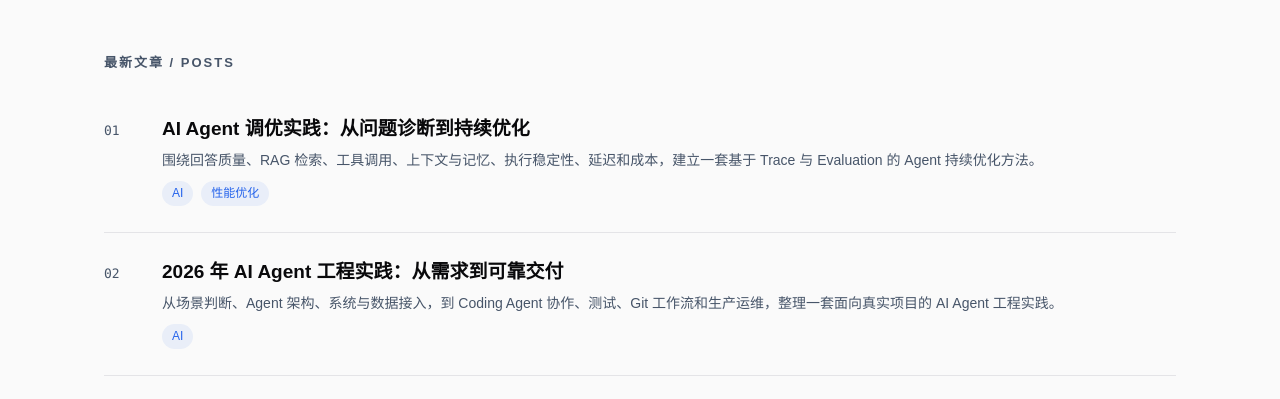
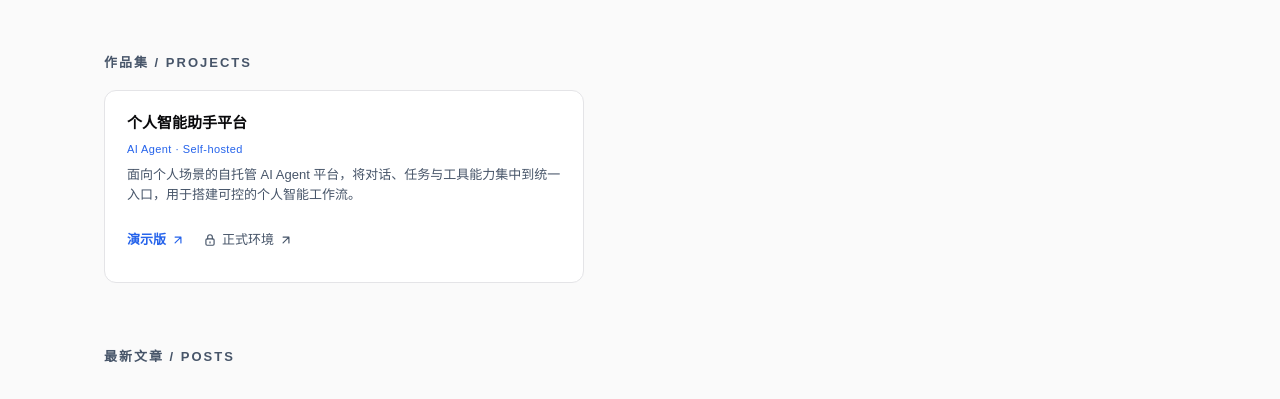
Before and after one commit to leocs2417/blog, an Astro site in the folder site/: page / in a window 1280 px wide. Shown: the part 395-794 px from the top of the page. Built offline with nearby package versions, Linux system fonts and the light colour scheme; Astro itself is replaced by a stand-in of ours.

Commit message:
feat: restore homepage portfolio with HTTPS links

```diff
--- a/site/src/pages/index.astro
+++ b/site/src/pages/index.astro
@@ -7,8 +7,6 @@ import { sortPosts, BASE } from '../lib/utils';
 
 const posts = sortPosts(await getCollection('posts')).slice(0, 8);
 const total = sortPosts(await getCollection('posts')).length;
-// Re-enable after the public security website filing is complete.
-const showProjects = false;
 ---
 <BaseLayout title="Leo Chen 的个人空间" active="home">
   <main>
@@ -33,7 +31,6 @@ const showProjects = false;
       <img class="avatar" src={`${BASE}assets/avatar.jpeg`} alt="Leo Chen 的头像" width="132" height="132">
     </header>
 
-    {showProjects && (
     <section class="wrap" style="padding-bottom:64px">
       <h2 class="section-title">作品集 / Projects</h2>
       <div style="display:grid; grid-template-columns:1fr; max-width:480px; gap:16px">
@@ -42,13 +39,12 @@ const showProjects = false;
           subtitle="AI Agent · Self-hosted"
           description="面向个人场景的自托管 AI Agent 平台，将对话、任务与工具能力集中到统一入口，用于搭建可控的个人智能工作流。"
           links={[
-              { label: '交互演示', href: 'http://82.157.148.18:8082', primary: true },
-              { label: '正式应用', href: 'http://82.157.148.18:8080', requiresLogin: true },
+            { label: '演示版', href: 'https://agent-demo.aileo.site/', primary: true },
+            { label: '正式环境', href: 'https://agent.aileo.site/', requiresLogin: true },
           ]}
         />
       </div>
     </section>
-    )}
 
     <section class="wrap" style="padding-bottom:64px">
       <div class="section-title">最新文章 / Posts</div>
```
Lines whose indentation alone changed are shown as unchanged.
